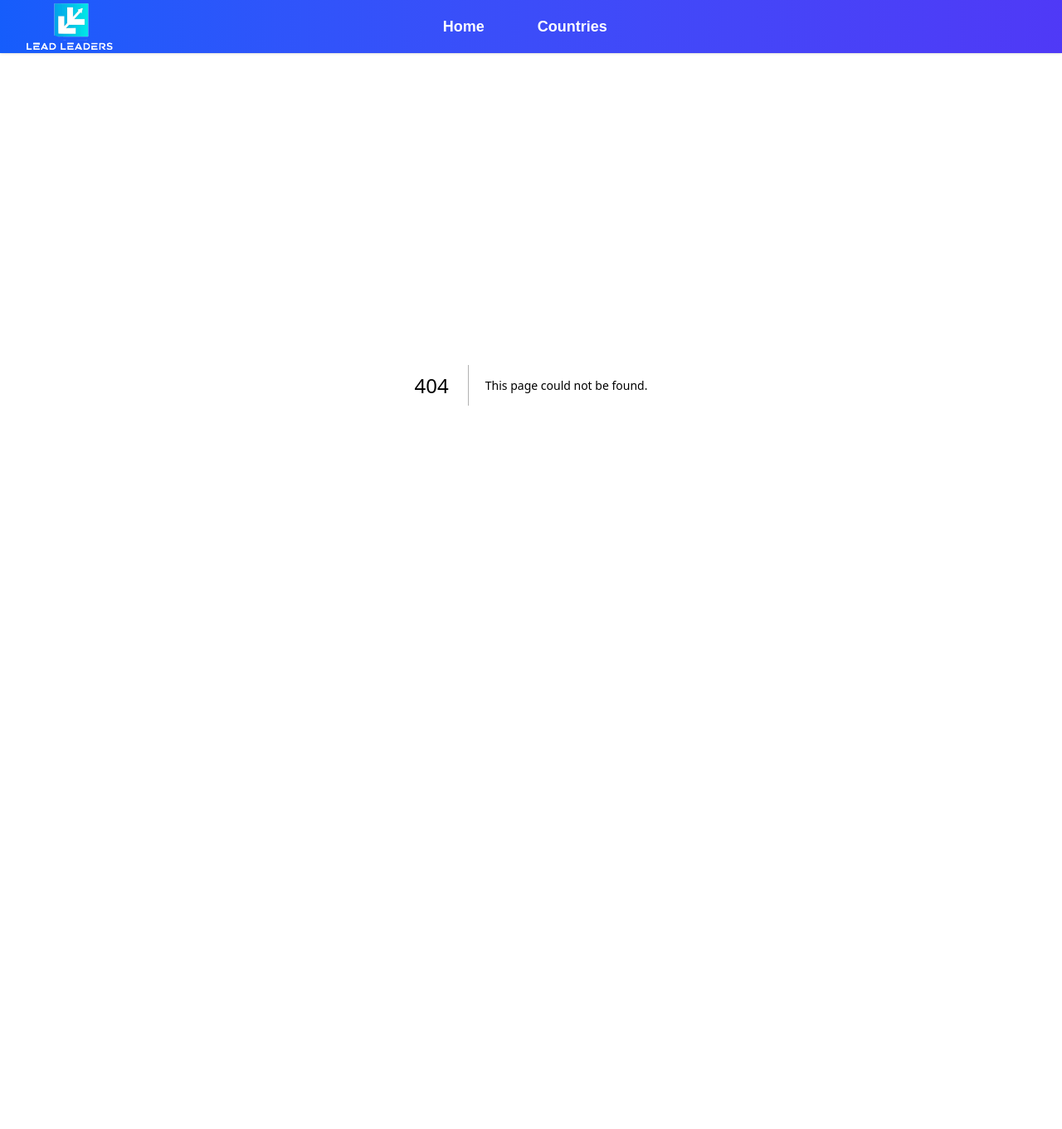
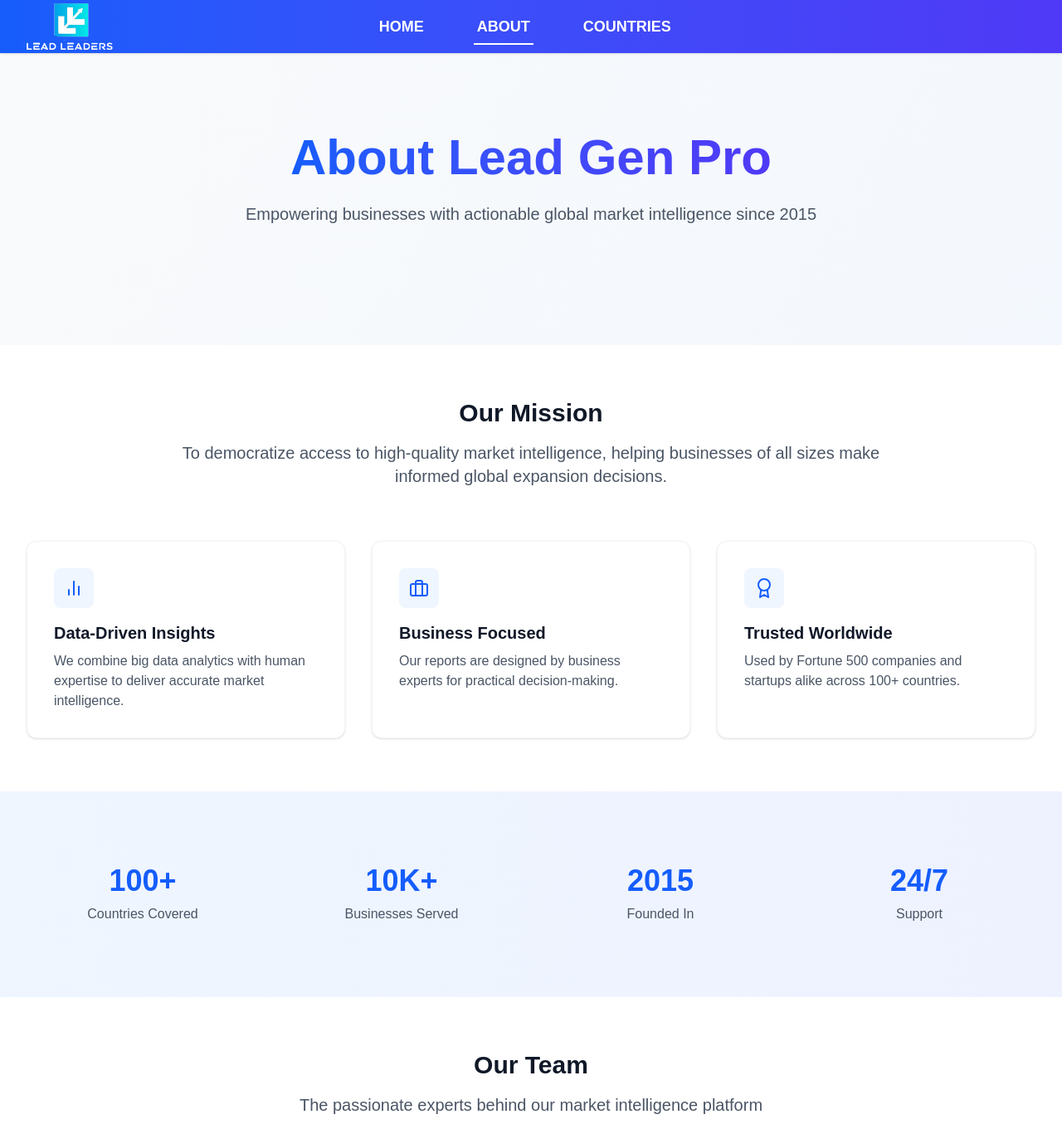
Before and after one commit to Msherazkhan801/leadgenpro, a Next.js app: page /about in a window 1280 px wide. Before the commit this address had no page. Shown: the top 1361 px of the page at 83% size. Before the commit the page ends 864 px from the top, so only its background shows below. Built offline with nearby package versions, Linux system fonts and the light colour scheme.

Commit message:
about added

```diff
--- /dev/null
+++ b/src/app/about/page.js
@@ -0,0 +1,201 @@
+// app/about/page.tsx
+'use client';
+
+import { motion } from 'framer-motion';
+import Link from 'next/link';
+import { FiArrowRight, FiAward, FiBarChart2, FiBriefcase, FiUsers } from 'react-icons/fi';
+
+export default function About() {
+  const stats = [
+    { value: '100+', label: 'Countries Covered' },
+    { value: '10K+', label: 'Businesses Served' },
+    { value: '2015', label: 'Founded In' },
+    { value: '24/7', label: 'Support' }
+  ];
+
+  const team = [
+    {
+      name: 'Alex Johnson',
+      role: 'CEO & Founder',
+      bio: 'Market research expert with 15+ years experience'
+    },
+    {
+      name: 'Sarah Chen',
+      role: 'Lead Analyst',
+      bio: 'Specializes in emerging markets and cultural trends'
+    },
+    {
+      name: 'Michael Rodriguez',
+      role: 'Data Scientist',
+      bio: 'Develops our proprietary market intelligence algorithms'
+    }
+  ];
+
+  return (
+    <main className="min-h-screen bg-gradient-to-br from-gray-50 to-blue-50">
+      {/* Hero Section */}
+      <section className="relative overflow-hidden">
+        <div className="max-w-7xl mx-auto px-4 sm:px-6 lg:px-8 py-24">
+          <motion.div
+            initial={{ opacity: 0, y: 20 }}
+            animate={{ opacity: 1, y: 0 }}
+            transition={{ duration: 0.8 }}
+            className="text-center"
+          >
+            <motion.h1
+              className="text-5xl md:text-6xl font-bold text-gray-900 mb-6"
+              initial={{ opacity: 0 }}
+              animate={{ opacity: 1 }}
+              transition={{ delay: 0.2 }}
+            >
+              <span className="bg-clip-text text-transparent bg-gradient-to-r from-blue-600 to-indigo-600">
+                About Lead Gen Pro
+              </span>
+            </motion.h1>
+
+            <motion.p
+              className="text-xl text-gray-600 max-w-3xl mx-auto mb-12"
+              initial={{ opacity: 0 }}
+              animate={{ opacity: 1 }}
+              transition={{ delay: 0.6 }}
+            >
+              Empowering businesses with actionable global market intelligence since 2015
+            </motion.p>
+          </motion.div>
+        </div>
+      </section>
+
+      {/* Mission Section */}
+      <section className="py-16 bg-white">
+        <div className="max-w-7xl mx-auto px-4 sm:px-6 lg:px-8">
+          <div className="text-center mb-16">
+            <h2 className="text-3xl font-bold text-gray-900 mb-4">Our Mission</h2>
+            <p className="text-xl text-gray-600 max-w-4xl mx-auto">
+              To democratize access to high-quality market intelligence, helping businesses of all sizes make informed global expansion decisions.
+            </p>
+          </div>
+
+          <div className="grid grid-cols-1 md:grid-cols-3 gap-8">
+            <motion.div
+              initial={{ opacity: 0, y: 20 }}
+              whileInView={{ opacity: 1, y: 0 }}
+              transition={{ duration: 0.5 }}
+              viewport={{ once: true }}
+              className="bg-white p-8 rounded-xl shadow-sm hover:shadow-md transition-all duration-300 border border-gray-100 hover:border-blue-100"
+            >
+              <div className="w-12 h-12 flex items-center justify-center bg-blue-50 rounded-lg text-blue-600 mb-4">
+                <FiBarChart2 className="w-6 h-6" />
+              </div>
+              <h3 className="text-xl font-bold text-gray-900 mb-2">Data-Driven Insights</h3>
+              <p className="text-gray-600">We combine big data analytics with human expertise to deliver accurate market intelligence.</p>
+            </motion.div>
+
+            <motion.div
+              initial={{ opacity: 0, y: 20 }}
+              whileInView={{ opacity: 1, y: 0 }}
+              transition={{ duration: 0.5, delay: 0.2 }}
+              viewport={{ once: true }}
+              className="bg-white p-8 rounded-xl shadow-sm hover:shadow-md transition-all duration-300 border border-gray-100 hover:border-blue-100"
+            >
+              <div className="w-12 h-12 flex items-center justify-center bg-blue-50 rounded-lg text-blue-600 mb-4">
+                <FiBriefcase className="w-6 h-6" />
+              </div>
+              <h3 className="text-xl font-bold text-gray-900 mb-2">Business Focused</h3>
+              <p className="text-gray-600">Our reports are designed by business experts for practical decision-making.</p>
+            </motion.div>
+
+            <motion.div
+              initial={{ opacity: 0, y: 20 }}
+              whileInView={{ opacity: 1, y: 0 }}
+              transition={{ duration: 0.5, delay: 0.4 }}
+              viewport={{ once: true }}
+              className="bg-white p-8 rounded-xl shadow-sm hover:shadow-md transition-all duration-300 border border-gray-100 hover:border-blue-100"
+            >
+              <div className="w-12 h-12 flex items-center justify-center bg-blue-50 rounded-lg text-blue-600 mb-4">
+                <FiAward className="w-6 h-6" />
+              </div>
+              <h3 className="text-xl font-bold text-gray-900 mb-2">Trusted Worldwide</h3>
+              <p className="text-gray-600">Used by Fortune 500 companies and startups alike across 100+ countries.</p>
+            </motion.div>
+          </div>
+        </div>
+      </section>
+
+      {/* Stats Section */}
+      <section className="py-16 bg-gradient-to-r from-blue-50 to-indigo-50">
+        <div className="max-w-7xl mx-auto px-4 sm:px-6 lg:px-8">
+          <div className="grid grid-cols-2 md:grid-cols-4 gap-8 text-center">
+            {stats.map((stat, index) => (
+              <motion.div
+                key={index}
+                initial={{ opacity: 0, scale: 0.9 }}
+                whileInView={{ opacity: 1, scale: 1 }}
+                transition={{ duration: 0.5, delay: index * 0.1 }}
+                viewport={{ once: true }}
+                className="p-6"
+              >
+                <p className="text-4xl font-bold text-blue-600 mb-2">{stat.value}</p>
+                <p className="text-gray-600">{stat.label}</p>
+              </motion.div>
+            ))}
+          </div>
+        </div>
+      </section>
+
+      {/* Team Section */}
+      <section className="py-16 bg-white">
+        <div className="max-w-7xl mx-auto px-4 sm:px-6 lg:px-8">
+          <div className="text-center mb-16">
+            <h2 className="text-3xl font-bold text-gray-900 mb-4">Our Team</h2>
+            <p className="text-xl text-gray-600 max-w-4xl mx-auto">
+              The passionate experts behind our market intelligence platform
+            </p>
+          </div>
+
+          <div className="grid grid-cols-1 md:grid-cols-3 gap-8">
+            {team.map((member, index) => (
+              <motion.div
+                key={index}
+                initial={{ opacity: 0, y: 20 }}
+                whileInView={{ opacity: 1, y: 0 }}
+                transition={{ duration: 0.5, delay: index * 0.1 }}
+                viewport={{ once: true }}
+                className="bg-white p-8 rounded-xl shadow-sm hover:shadow-md transition-all duration-300 border border-gray-100 hover:border-blue-100 text-center"
+              >
+                <div className="w-24 h-24 mx-auto mb-4 bg-blue-50 rounded-full flex items-center justify-center text-blue-600">
+                  <FiUsers className="w-12 h-12" />
+                </div>
+                <h3 className="text-xl font-bold text-gray-900 mb-1">{member.name}</h3>
+                <p className="text-blue-600 mb-4">{member.role}</p>
+                <p className="text-gray-600">{member.bio}</p>
+              </motion.div>
+            ))}
+          </div>
+        </div>
+      </section>
+
+      {/* CTA Section */}
+      <section className="py-20 bg-gradient-to-r from-blue-600 to-indigo-600">
+        <div className="max-w-4xl mx-auto px-4 sm:px-6 lg:px-8 text-center">
+          <motion.div
+            initial={{ opacity: 0 }}
+            whileInView={{ opacity: 1 }}
+            transition={{ duration: 0.8 }}
+            viewport={{ once: true }}
+          >
+            <h2 className="text-3xl md:text-4xl font-bold text-white mb-6">Ready to Explore Global Markets?</h2>
+            <p className="text-xl text-blue-100 mb-8">Get started with our comprehensive country reports today</p>
+            <Link href="/countries">
+              <button className="group relative px-8 py-3 bg-white text-blue-600 font-medium rounded-full overflow-hidden transition-all duration-300 hover:shadow-lg hover:shadow-white/30">
+                <span className="relative z-10 flex items-center">
+                  Browse Countries <FiArrowRight className="ml-2 transition-transform group-hover:translate-x-1" />
+                </span>
+                <span className="absolute inset-0 bg-gray-100 opacity-0 group-hover:opacity-100 transition-opacity duration-300"></span>
+              </button>
+            </Link>
+          </motion.div>
+        </div>
+      </section>
+    </main>
+  );
+}
--- a/src/components/Navbar.js
+++ b/src/components/Navbar.js
@@ -36,7 +36,15 @@ export default function Navbar() {
                 isActive('/') ? 'after:content-[""] after:absolute after:bottom-0 after:left-1/2 after:-translate-x-1/2 after:w-3/4 after:h-0.5 after:bg-white' : ''
               }`}
             >
-              Home
+              HOME
+            </Link>
+            <Link
+              href="/about"
+              className={`relative px-4 py-2 text-lg font-bold transition-colors duration-200 text-white hover:text-blue-100 ${
+                isActive('/about') ? 'after:content-[""] after:absolute after:bottom-0 after:left-1/2 after:-translate-x-1/2 after:w-3/4 after:h-0.5 after:bg-white' : ''
+              }`}
+            >
+             ABOUT
             </Link>
             <Link
               href="/countries"
@@ -44,7 +52,7 @@ export default function Navbar() {
                 isActive('/countries') ? 'after:content-[""] after:absolute after:bottom-0 after:left-1/2 after:-translate-x-1/2 after:w-3/4 after:h-0.5 after:bg-white' : ''
               }`}
             >
-              Countries
+              COUNTRIES
             </Link>
           </div>
 
```
